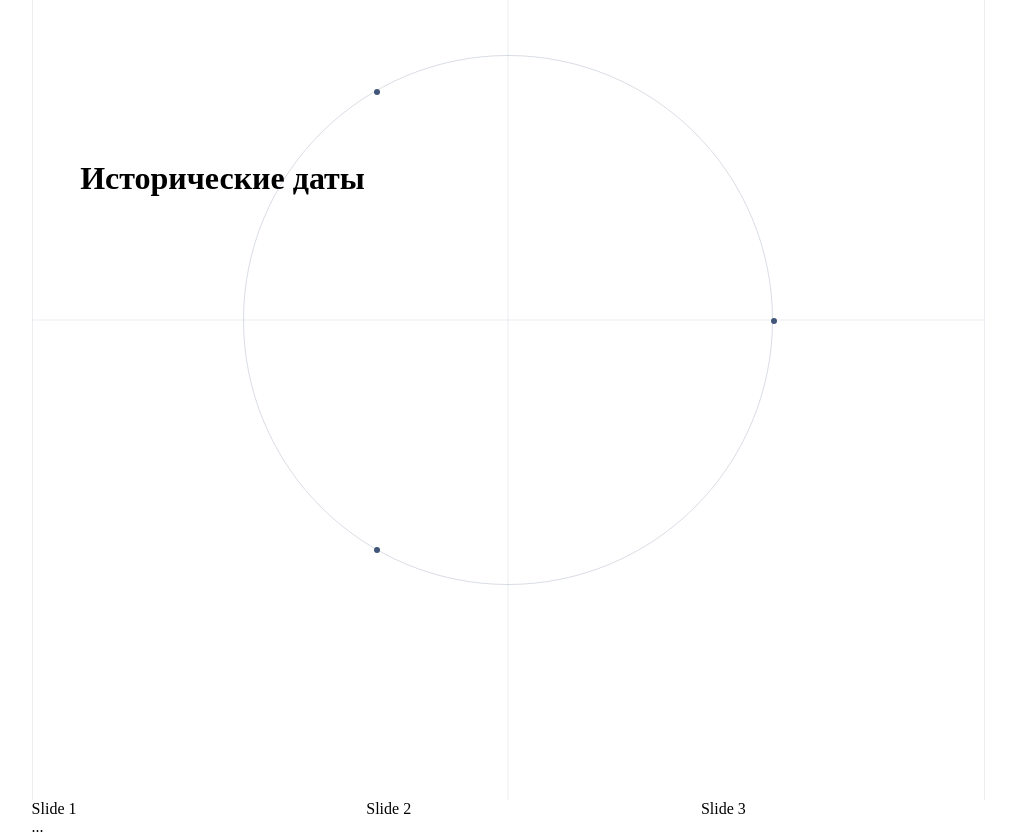
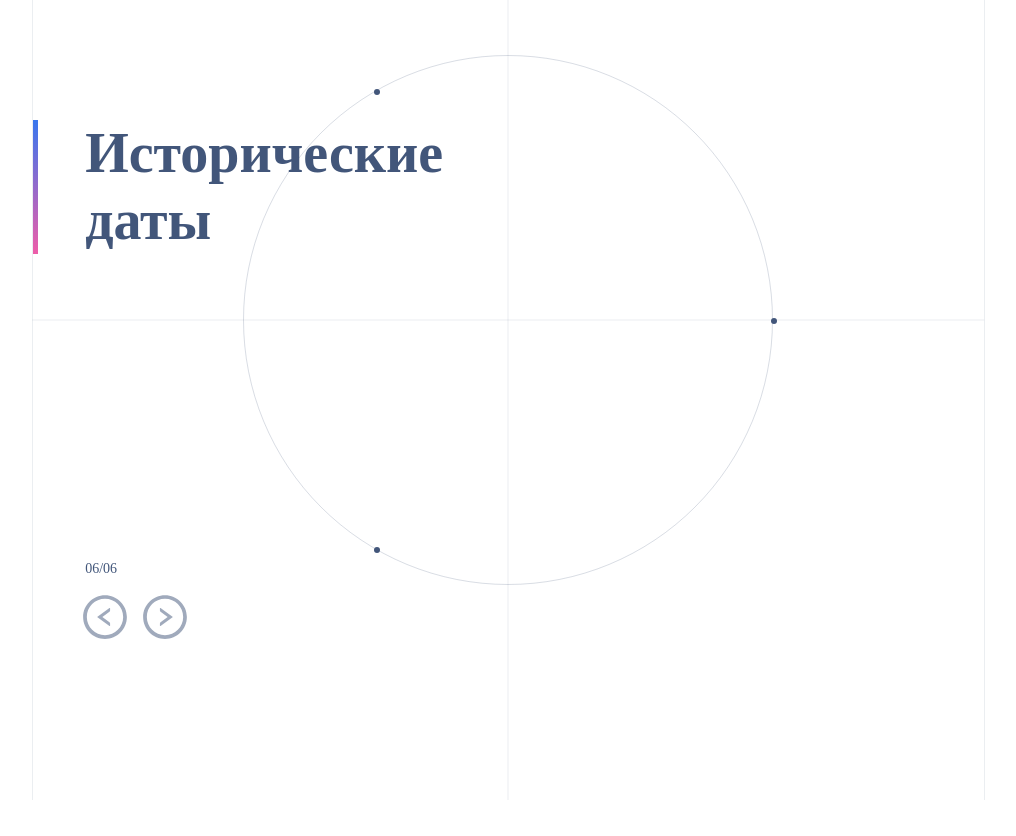
Before and after one commit to Valeriy8500/history-slider-app, a React (Create React App) app: page / in a window 1280 px wide. Shown: the whole page, without its empty margins (186-1202 px from the left). After the commit the page ends 800 px from the top, so only its background shows below. Built offline with nearby package versions, Linux system fonts and the light colour scheme.

Commit message:
feat: реализовал верстку кнопок и заголовка

```diff
--- a/package.json
+++ b/package.json
@@ -12,6 +12,7 @@
     "@types/react-dom": "^18.2.17",
     "react": "^18.2.0",
     "react-dom": "^18.2.0",
+    "react-icons": "^4.12.0",
     "react-scripts": "5.0.1",
     "swiper": "^11.0.5",
     "typescript": "^4.9.5",
--- a/src/components/app/App.tsx
+++ b/src/components/app/App.tsx
@@ -1,5 +1,4 @@
 import { HistoryBlock } from '../history-block/history-block';
-import { Swiper, SwiperSlide } from 'swiper/react';
 import 'swiper/css';
 import './App.scss';
 
@@ -7,19 +6,6 @@ function App() {
   return (
     <>
       <HistoryBlock />
-
-      <Swiper
-        spaceBetween={50}
-        slidesPerView={3}
-        onSlideChange={() => console.log('slide change')}
-        onSwiper={(swiper: any) => console.log(swiper)}
-      >
-        <SwiperSlide>Slide 1</SwiperSlide>
-        <SwiperSlide>Slide 2</SwiperSlide>
-        <SwiperSlide>Slide 3</SwiperSlide>
-        <SwiperSlide>Slide 4</SwiperSlide>
-        ...
-      </Swiper>
     </>
   );
 }
--- a/src/components/header/header.scss
+++ b/src/components/header/header.scss
@@ -1,5 +1,13 @@
 .header {
   position: absolute;
-  top: 20%;
-  left: 5%;
+  top: 15%;
+  left: 0;
+  color: rgba(66, 86, 122, 1);
+  font-size: 56px;
+  font-weight: 700;
+  line-height: 67px;
+  width: 353px;
+  padding-left: 5%;
+  border-left: 5px solid transparent;
+  border-image: linear-gradient(to bottom, rgba(56, 119, 238, 1), rgba(239, 93, 168, 1)) 1;
 }
--- a/src/components/slider/slider.scss
+++ b/src/components/slider/slider.scss
@@ -1,9 +1,10 @@
 .slider-container {
   display: flex;
   flex-direction: column;
+  width: 100%;
 }
 
-.slider {
+.circle-container {
   width: 100%;
   height: 80vh;
   display: flex;
@@ -79,3 +80,34 @@
 .point:hover::before {
   opacity: 1;
 }
+
+.switches-container {
+  margin-left: 5%;
+  width: 150px;
+  position: absolute;
+  top: 70vh;
+  left: 0;
+}
+
+.slide-number {
+  font-size: 14px;
+  font-weight: 400;
+  line-height: 18px;
+  letter-spacing: 0em;
+  color: rgba(66, 86, 122, 1);
+  margin-bottom: 14px;
+  padding-left: 5px;
+}
+
+.btn-left,
+.btn-right {
+  background-color: transparent;
+  border: none;
+  margin-right: 10px;
+}
+
+.btn-icon {
+  width: 50px;
+  height: 50px;
+  color: rgba(66, 86, 122, 0.5);
+}
--- a/src/components/slider/slider.tsx
+++ b/src/components/slider/slider.tsx
@@ -2,6 +2,7 @@ import { Swiper, SwiperSlide } from 'swiper/react';
 import 'swiper/css';
 import './slider.scss';
 import { centerX, centerY, numPoints, radius, slideInfo } from '../../constans/constans';
+import { AiOutlineRightCircle, AiOutlineLeftCircle } from "react-icons/ai";
 
 export const Slider = () => {
 
@@ -22,14 +23,34 @@ export const Slider = () => {
 
   return (
     <div className='slider-container'>
-      <div className='slider'>
+      <div className='circle-container'>
         <div className="circle">{points}</div>
         <div className='line horizontal-line'></div>
         <div className='line vertical-line'></div>
       </div>
 
-      <div className='events-container'>
+      <div className='switches-container'>
+        <div className='slide-number'>06/06</div>
+        <div className='buttons'>
+          <button className='btn-left'><AiOutlineLeftCircle className='btn-icon' /></button>
+          <button className='btn-right'><AiOutlineRightCircle className='btn-icon' /></button>
+        </div>
       </div>
+
+      <div className='slider'></div>
     </div>
   );
 }
+
+{/* <Swiper
+  spaceBetween={50}
+  slidesPerView={3}
+  onSlideChange={() => console.log('slide change')}
+  onSwiper={(swiper: any) => console.log(swiper)}
+>
+  <SwiperSlide>Slide 1</SwiperSlide>
+  <SwiperSlide>Slide 2</SwiperSlide>
+  <SwiperSlide>Slide 3</SwiperSlide>
+  <SwiperSlide>Slide 4</SwiperSlide>
+  ...
+</Swiper> */}
```
Also changed, not shown: 1 other file (tests, documents, lock files or other folders).
